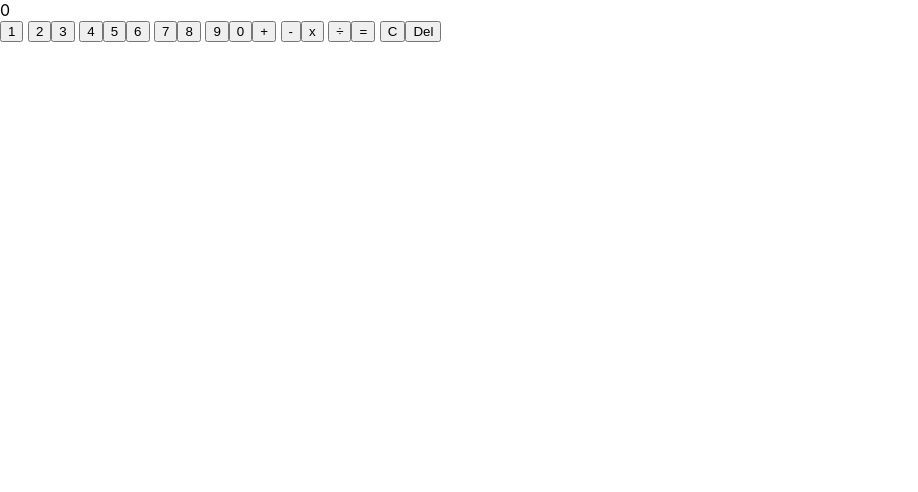
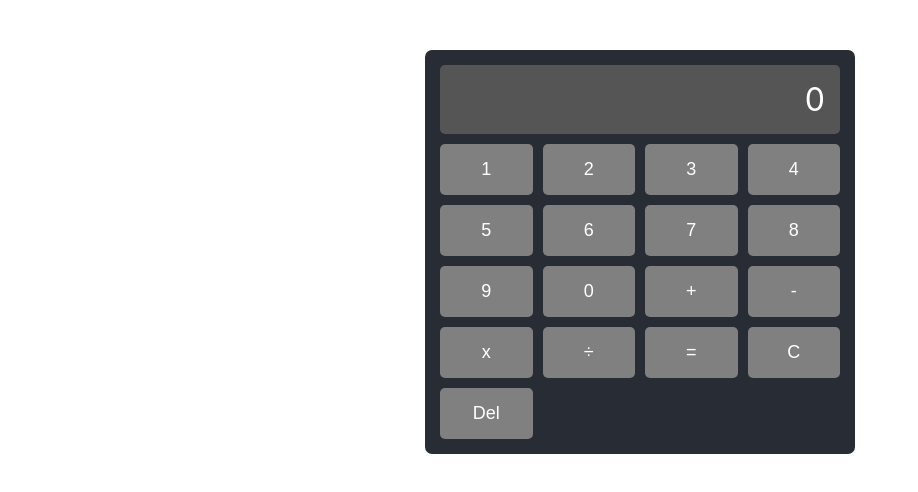
Before and after one commit to mercytv932/Calculator-with-Tests, a React app: page / in a window 1280 px wide. Shown: the whole page, without its empty margins (0-918 px from the left). Built offline with nearby package versions, Linux system fonts and the light colour scheme.

Commit message:
Add styles for calculator layout and buttons

```diff
--- a/App.css
+++ b/App.css
@@ -36,3 +36,81 @@
     transform: rotate(360deg);
   }
 }
+
+
+
+
+.Calculator {
+  text-align: center;
+  background-color: #282c34;
+  border-radius: 7px;
+  padding: 15px;
+  width: 400px;
+  margin: 50px auto;
+}
+
+.display {
+  background-color: #555;
+  font-size: 32px;
+  padding: 15px;
+  text-align: right;
+  color: white;
+  margin-bottom: 10px;
+  border-radius: 5px;
+
+}
+
+
+.buttons {
+  display: grid;
+  grid-template-columns: repeat(4, 1fr);
+  gap: 10px;
+  width: 100%;
+}
+.buttons button {
+  width: 100%;
+  background-color: grey;
+  color: white;
+  padding: 15px;
+  font-size: 18px;
+  border-radius: 5px;
+  border: none;
+  cursor: pointer;
+}
+.buttons button:hover{
+  background-color: lightgrey;
+}
+
+
+.operatorBtn{
+  background-color: rgb(5, 247, 86) !important;
+  font-size: 24px;
+}
+.operatorBtn:hover{
+  background-color: rgb(17, 255, 0);
+}
+
+
+.CBtn{
+  background-color: red !important;
+}
+.CBtn:hover{
+  background-color: darkred;
+}
+
+.equalBtn{
+  background-color: orange !important;
+}
+
+.equalBtn:hover {
+  background-color: darkorange;
+}
+
+.delBtn{
+  background-color: #ff8c00 !important;
+  grid-column: span 4;
+}
+
+.delBtn:hover{
+  background-color: #e07b00;
+}
```
